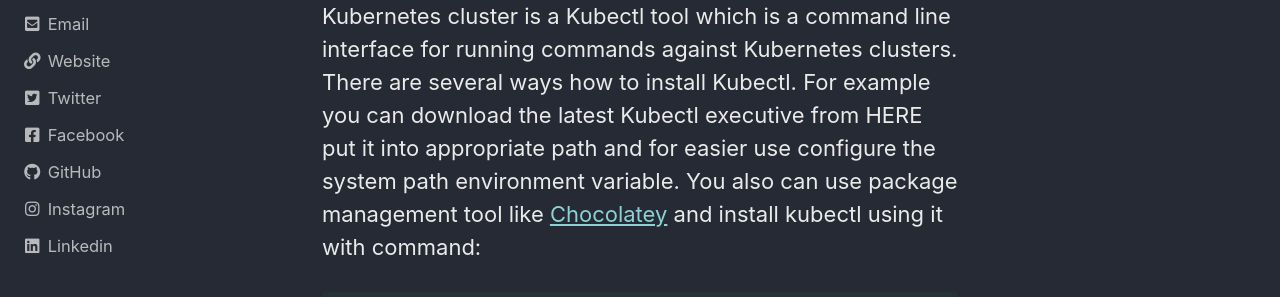
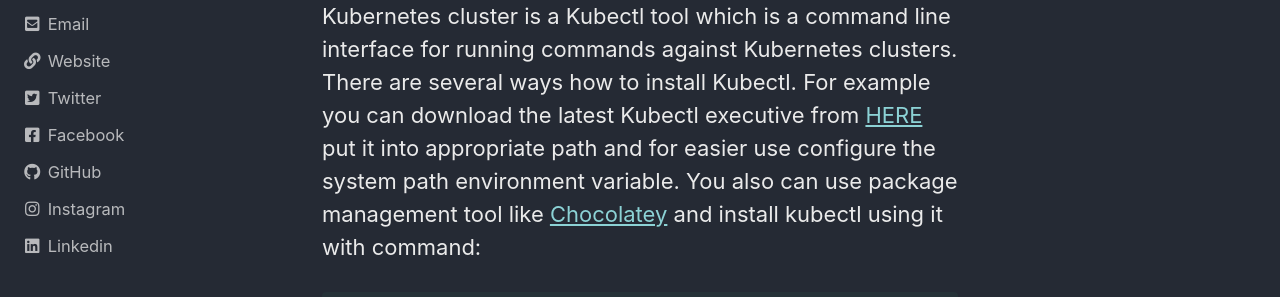
Before and after one commit to andriktr/andriktr.github.io, a Jekyll site: the page built from _posts/2019-09-26-Part-1-AKS.md, in a window 1280 px wide and 900 px high, scrolled down 2811 px. Shown: the part 323-620 px from the top of the window. Built offline with Jekyll 4.4.1, drawn with Linux system fonts in a browser that asks for light colours; cached includes are drawn as plain includes; comment, search, counter and statistics services are not loaded; some of the changed lines change nothing that is shown; some of the changed text lies outside the part shown.

Commit message:
small fixes

````diff
--- a/_posts/2019-09-26-Part-1-AKS.md
+++ b/_posts/2019-09-26-Part-1-AKS.md
@@ -55,11 +55,12 @@
 
 VS code has a lot of extensions for different programming and scripting languages and will be super handy for your daily tasks and it’s absolutely free 😉.
 
-So we now have Azure CLI installed on our system. Next thing which also will be needed in order to interact with Kubernetes cluster is a Kubectl tool which is a command line interface for running commands against Kubernetes clusters. There are several ways how to install Kubectl. For example you can download the latest Kubectl executive from HERE put it into appropriate path and for easier use configure the system path environment variable. You also can use package management tool like [Chocolatey] and install kubectl using it with command:
+So we now have Azure CLI installed on our system. Next thing which also will be needed in order to interact with Kubernetes cluster is a Kubectl tool which is a command line interface for running commands against Kubernetes clusters. There are several ways how to install Kubectl. For example you can download the latest Kubectl executive from [HERE] put it into appropriate path and for easier use configure the system path environment variable. You also can use package management tool like [Chocolatey] and install kubectl using it with command:
 
 ```powershell
 choco install kubernetes-cli
 ```
+
 Chocolatey is a package management tool for windows like apt or yum in Linux. I have found this tool pretty useful as it allows quickly install and update various applications without searching and downloading them in browser. Try it you will definitely 👍 it.
 
 For simplicity this time we will use Azure CLI command which also can install Kubectl. Launch your preferred cli tool (CMD, PowereShell etc.) and run:
@@ -114,8 +115,8 @@
 
 ```bash
 #Define Variables
-GROUP_NAME="sysadminas-aks"
-NODE_GROUP_NAME="sysadminas-aks-nodes"
+GROUP_NAME="sysadminas-aks" # Resource Group where aks service will be places
+NODE_GROUP_NAME="sysadminas-aks-nodes" # Resource Group where aks nodes, lb, pip, etc. will be placed
 SUBSCRIPTION="Visual Studio Premium with MSDN" # Subscription where resource will be deployed
 LOCATION="West Europe" # Azure Region for you resources
 AKS_CLUSTER_NAME="sysadminas" # Your AKS cluster name
````
